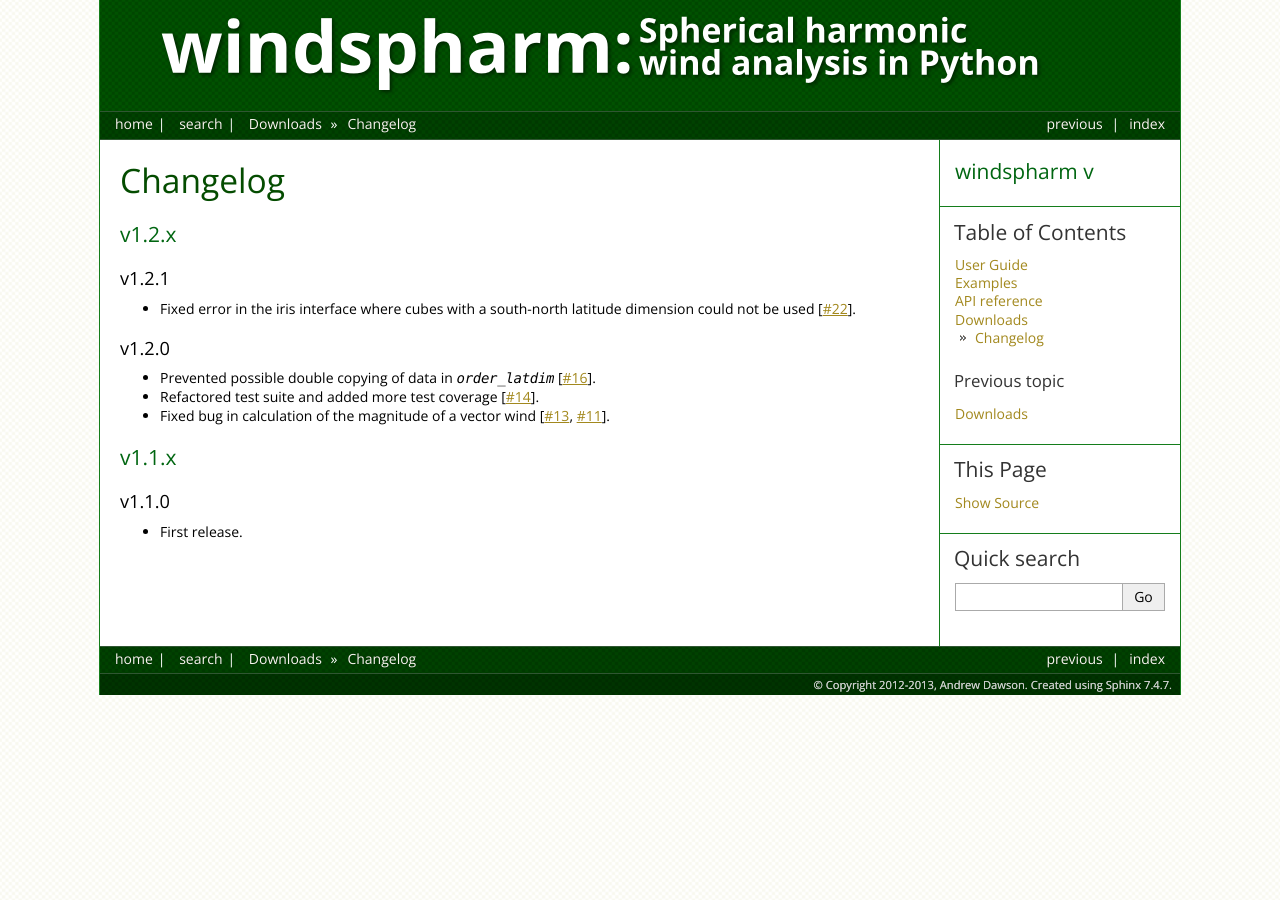
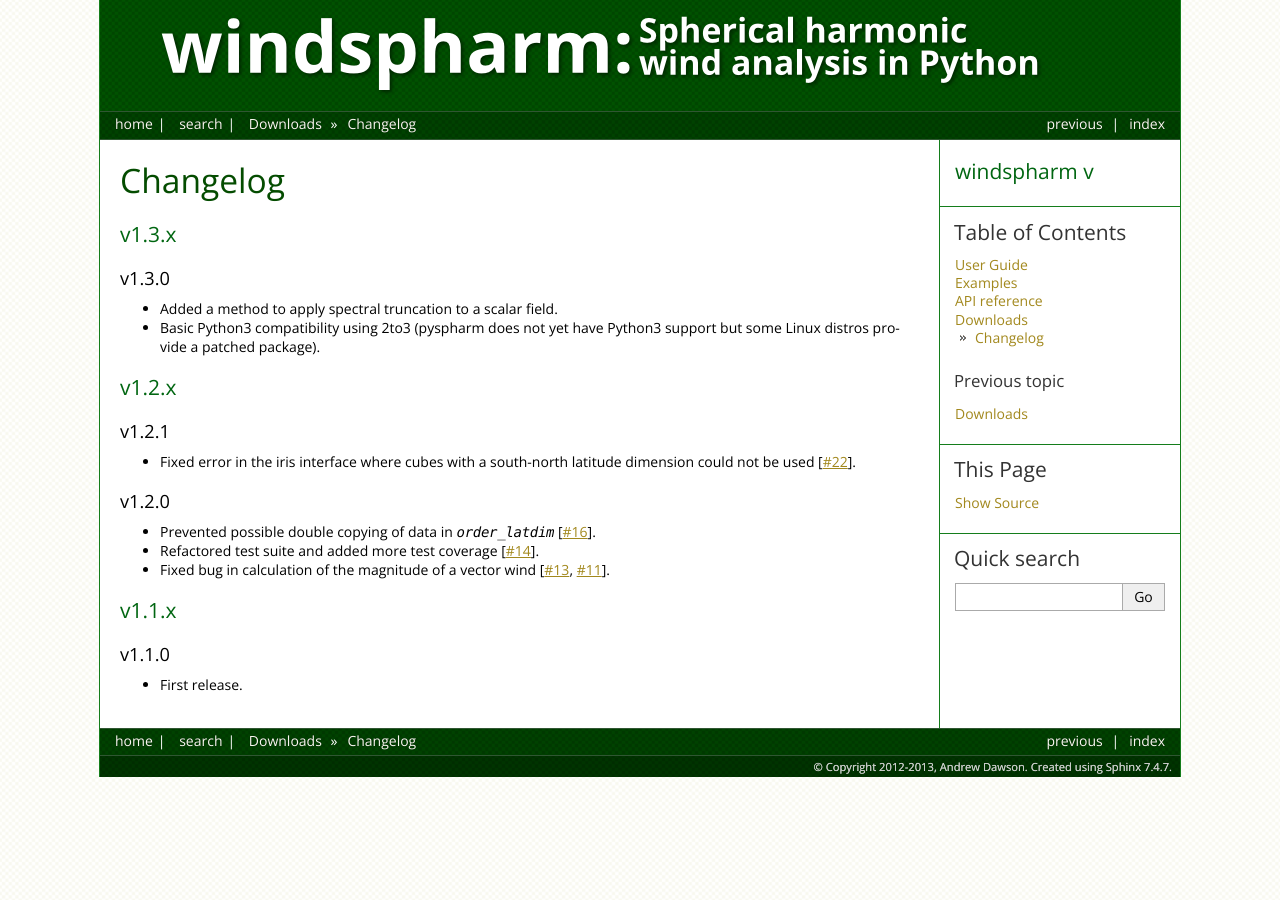
Before and after one commit to ajdawson/windspharm, a Sphinx documentation site: the page built from doc/changelog.rst, in a window 1280 px wide. Built offline with Sphinx 7.4.7, drawn with Linux system fonts in a browser that asks for light colours; the version number could not be read and is left out.

Commit message:
REL - Documentation, version and source for version 1.3.0.

```diff
--- a/doc/changelog.rst
+++ b/doc/changelog.rst
@@ -1,5 +1,15 @@
 Changelog
 =========
+
+
+v1.3.x
+------
+
+v1.3.0
+~~~~~~
+
+* Added a method to apply spectral truncation to a scalar field.
+* Basic Python3 compatibility using 2to3 (pyspharm does not yet have Python3 support but some Linux distros provide a patched package).
 
 
 v1.2.x
--- a/doc/downloads.rst
+++ b/doc/downloads.rst
@@ -8,6 +8,7 @@
 ===========================================================================  ====================
 Filename                                                                     Summary
 ===========================================================================  ====================
+:download:`windspharm-1.3.0.tar.gz </distribution/windspharm-1.3.0.tar.gz>`  version 1.3.0 source
 :download:`windspharm-1.2.1.tar.gz </distribution/windspharm-1.2.1.tar.gz>`  version 1.2.1 source
 :download:`windspharm-1.2.0.tar.gz </distribution/windspharm-1.2.0.tar.gz>`  version 1.2.0 source
 :download:`windspharm-1.1.0.tar.gz </distribution/windspharm-1.1.0.tar.gz>`  version 1.1.0 source
--- a/doc/index.rst
+++ b/doc/index.rst
@@ -42,6 +42,8 @@
 
 Alternatively you can check out the source code for the development version from the `github repository <https://github.com/ajdawson/windspharm>`_.
 
+Installation requires setuptools_.
+
 
 Getting Started
 ---------------
@@ -77,7 +79,7 @@
 Requirements
 ------------
 
-This package requires as a minimum that you have numpy_ and pyspharm_ available.
+This package requires as a minimum that you have numpy_ and pyspharm_ available, and requires setuptools_ for installation.
 It is recommended that you use pyspharm version 1.0.8 or later, versions of pyspharm prior to 1.0.7 should not be used at all due to a serious bug.
 The `windspharm.iris` interface can only be used if the `iris` module is available (see the iris_ documentation).
 The `windspharm.cdms` interface can only be used if the `cdms2` module is available.
@@ -124,6 +126,8 @@
 
 .. _nose: https://nose.readthedocs.org/en/latest/
 
+.. _setuptools: https://pypi.python.org/pypi/setuptools
+
 .. _issues: http://github.com/ajdawson/windspharm/issues?state=open
 
 .. _windspharm: http://ajdawson.github.com/windspharm
```
Also changed, not shown: 2 other files.
